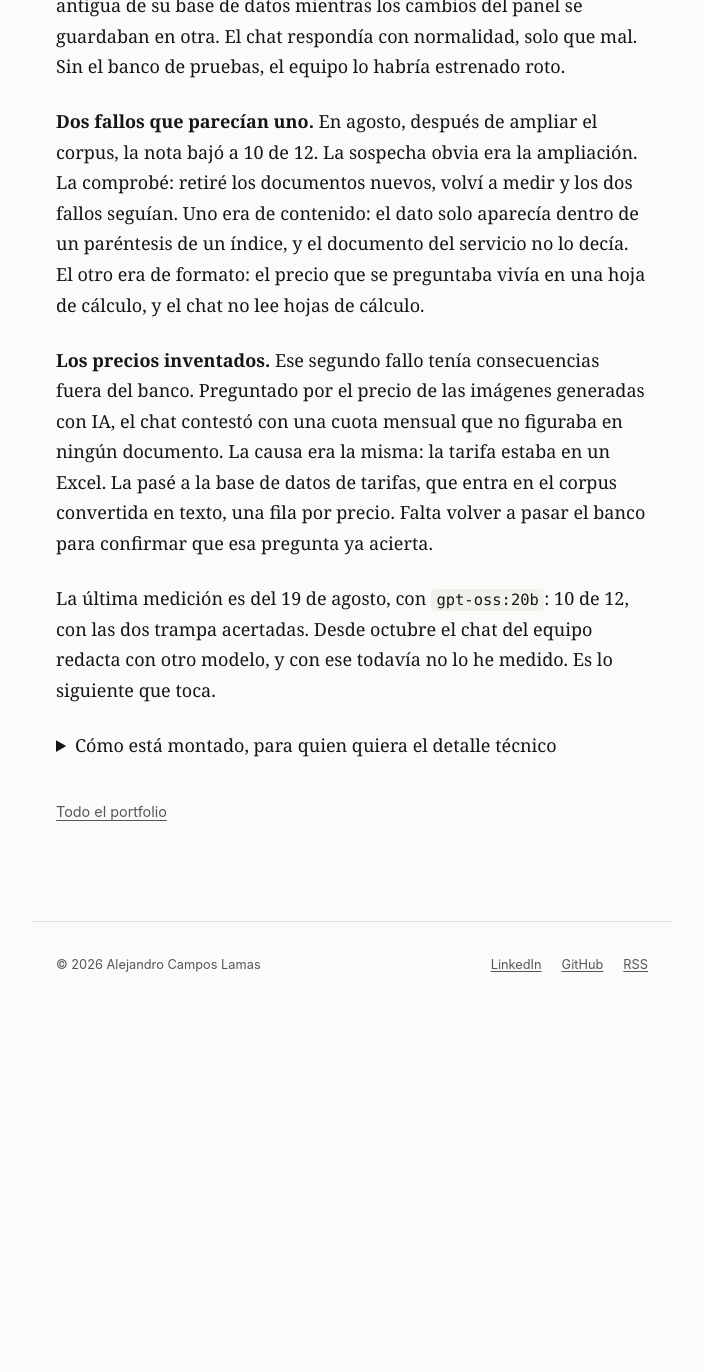
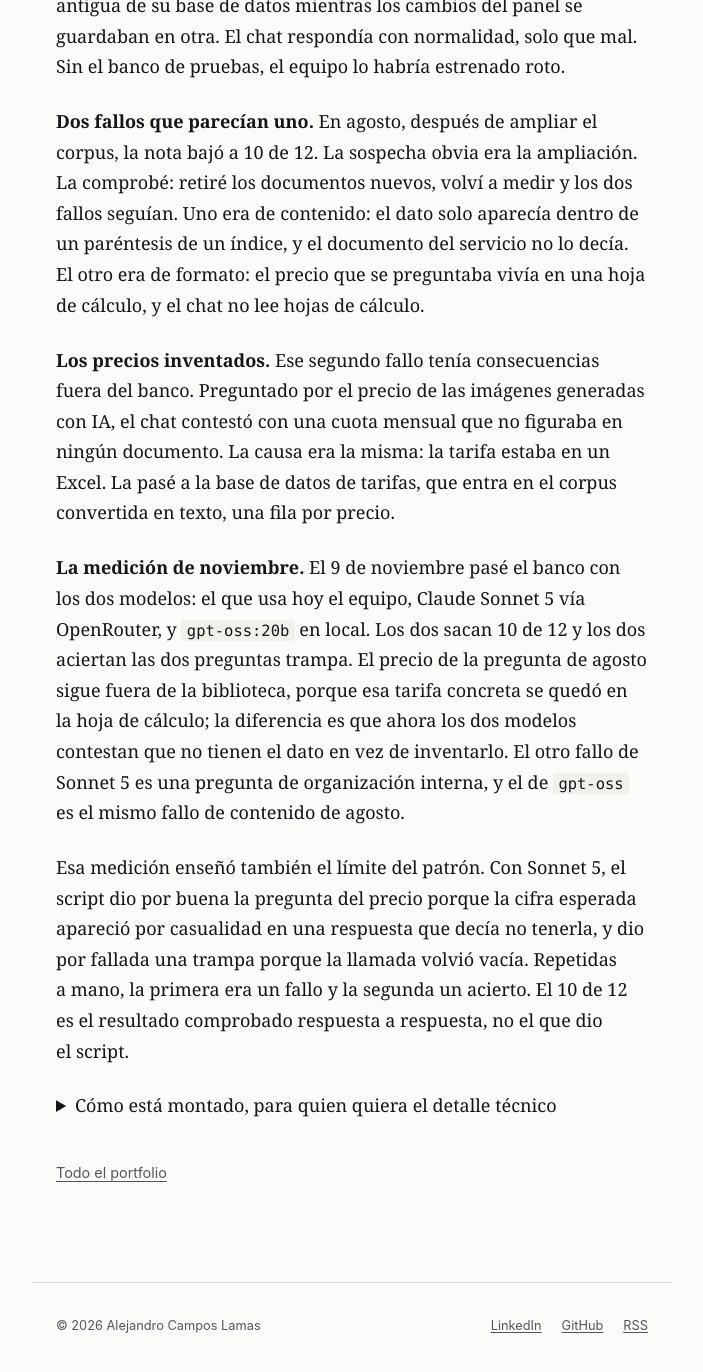
Before and after one commit to acamposla/acamposla.github.io, a Jekyll site: the page built from _proyectos/un-rag-que-sabe-decir-no-lo-se.md, in a window 1280 px wide and 1400 px high, scrolled down 2978 px. Shown: the top 1372 px of the window, without its empty margins (288-991 px from the left). Built offline with Jekyll 4.4.1, drawn with Linux system fonts in a browser that asks for light colours; before the commit the page ends 4017 px from its top, so only the background shows below that.

Commit message:
Pieza 2: medición del 9 de noviembre con Sonnet 5 y gpt-oss, comprobada a mano
Co-Authored-By: Claude Opus 5.5 <noreply@anthropic.com>

```diff
--- a/_proyectos/un-rag-que-sabe-decir-no-lo-se.md
+++ b/_proyectos/un-rag-que-sabe-decir-no-lo-se.md
@@ -93,12 +93,23 @@ preguntaba vivía en una hoja de cálculo, y el chat no lee hojas de cálculo.
 banco. Preguntado por el precio de las imágenes generadas con IA, el chat
 contestó con una cuota mensual que no figuraba en ningún documento. La causa
 era la misma: la tarifa estaba en un Excel. La pasé a la base de datos de
-tarifas, que entra en el corpus convertida en texto, una fila por precio. Falta
-volver a pasar el banco para confirmar que esa pregunta ya acierta.
+tarifas, que entra en el corpus convertida en texto, una fila por precio.
 
-La última medición es del 19 de agosto, con `gpt-oss:20b`: 10 de 12, con las dos
-trampa acertadas. Desde octubre el chat del equipo redacta con otro modelo, y
-con ese todavía no lo he medido. Es lo siguiente que toca.
+**La medición de noviembre.** El 9 de noviembre pasé el banco con los dos
+modelos: el que usa hoy el equipo, Claude Sonnet 5 vía OpenRouter, y
+`gpt-oss:20b` en local. Los dos sacan 10 de 12 y los dos aciertan las dos
+preguntas trampa. El precio de la pregunta de agosto sigue fuera de la
+biblioteca, porque esa tarifa concreta se quedó en la hoja de cálculo; la
+diferencia es que ahora los dos modelos contestan que no tienen el dato en vez
+de inventarlo. El otro fallo de Sonnet 5 es una pregunta de organización
+interna, y el de `gpt-oss` es el mismo fallo de contenido de agosto.
+
+Esa medición enseñó también el límite del patrón. Con Sonnet 5, el script dio
+por buena la pregunta del precio porque la cifra esperada apareció por
+casualidad en una respuesta que decía no tenerla, y dio por fallada una trampa
+porque la llamada volvió vacía. Repetidas a mano, la primera era un fallo y la
+segunda un acierto. El 10 de 12 es el resultado comprobado respuesta a
+respuesta, no el que dio el script.
 
 <details markdown="1">
 <summary>Cómo está montado, para quien quiera el detalle técnico</summary>
```
Also changed, not shown: _proyectos/en/a-rag-that-can-say-i-dont-know.md (+16 -5 lines).
